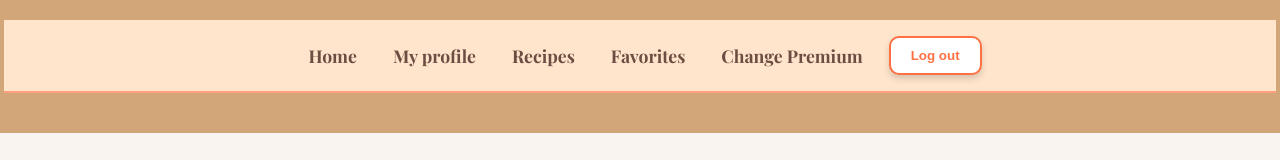
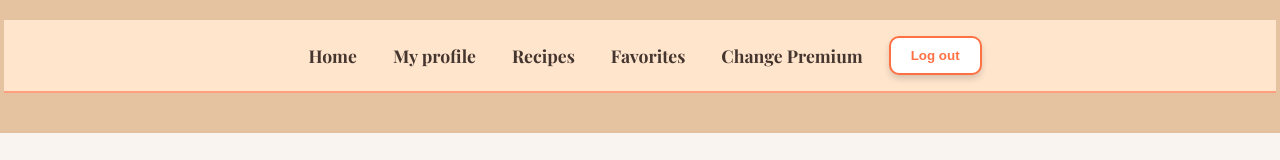
Before and after one commit to julibucci/MealMaster-Project, an Angular app: page /plan-basico in a window 1280 px wide. Shown: the top 160 px of the page. Built offline with nearby package versions, Linux system fonts and the light colour scheme; a web font is replaced by a local one.

Commit message:
arreglo en plan basico

```diff
--- a/src/app/page/plan-basico/plan-basico.component.css
+++ b/src/app/page/plan-basico/plan-basico.component.css
@@ -6,8 +6,8 @@
     flex-direction: column;
     align-items: center;
     font-family: 'Cormorant', serif;
-    color: #4E342E; /* Marrón oscuro para el texto */
-    background-color: #D2A679; /* Beige oscuro y cálido */
+    color: #78564e; /* Marrón oscuro para el texto */
+    background-color: #e6c3a0; /* Beige oscuro y cálido */
     padding: 20px;
     min-height: 100vh;
     width: 100%;
@@ -29,7 +29,7 @@
 
 .navbar a {
     font-family: 'Playfair Display', serif;
-    color: #6D4C41; /* Marrón cálido */
+    color: #45352f; /* Marrón cálido */
     text-decoration: none;
     transition: color 0.3s, transform 0.3s;
     padding: 5px 10px;
```
